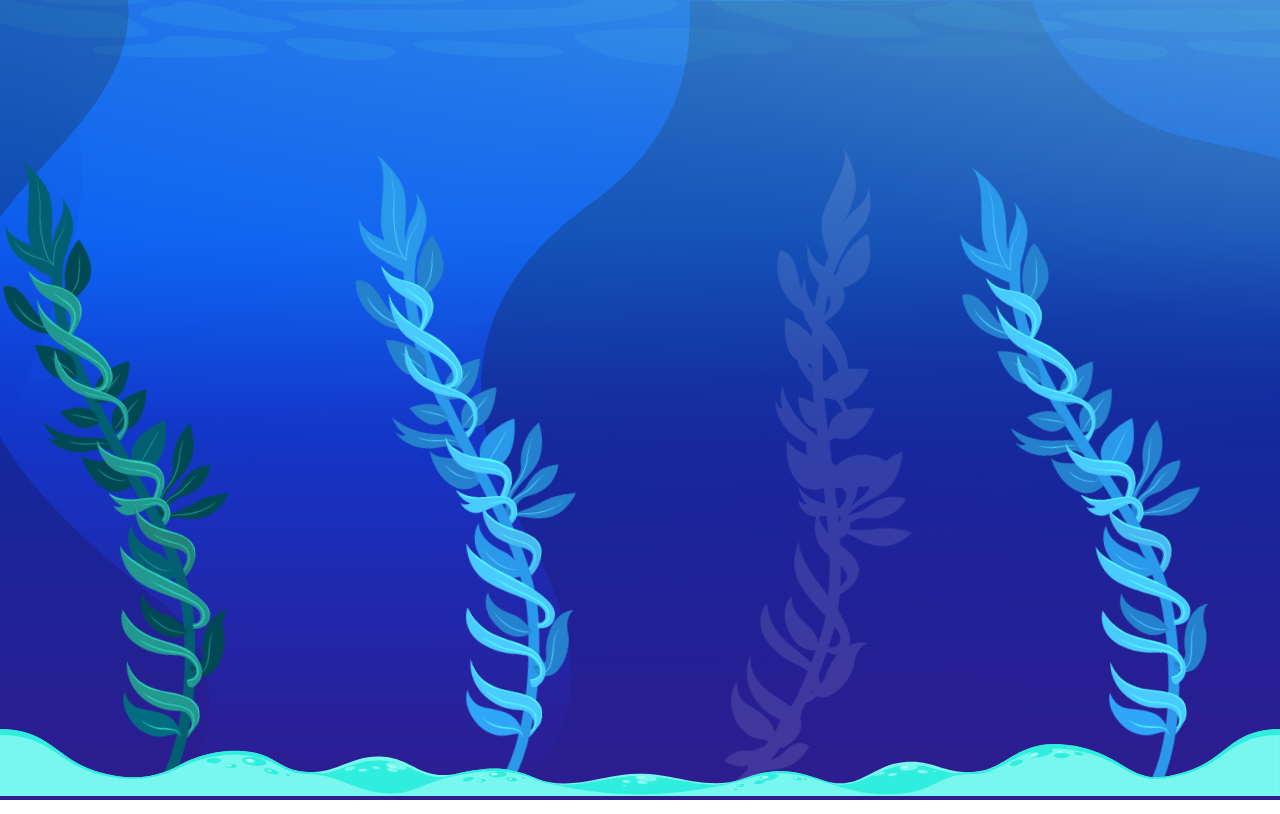
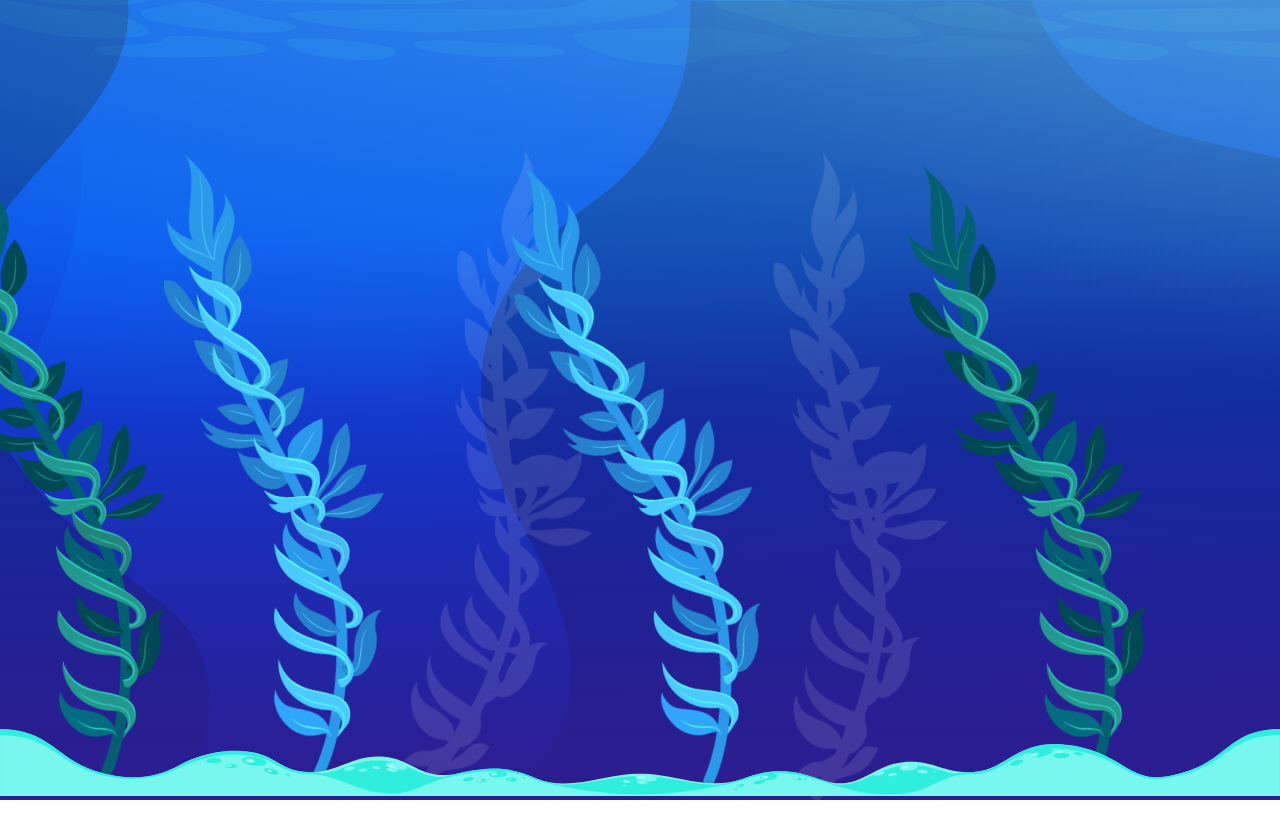
Before and after one commit to wetfish/wet.fish-UNDER-CONSTRUCTION, a Vue app in the folder kelp/: page / in a window 1280 px wide. Shown: the top 814 px of the page. Built offline with nearby package versions, Linux system fonts and the light colour scheme.

Commit message:
Determine speciesUrl in a computed property

```diff
--- a/kelp/src/App.vue
+++ b/kelp/src/App.vue
@@ -52,7 +52,6 @@ export default {
 
   .kelp img {
     max-height: 80vh;
-    padding: 0 4em;
     transform-origin: bottom center;
     animation-name: sway;
     animation-duration: 30s;
--- a/kelp/src/components/Kelp.vue
+++ b/kelp/src/components/Kelp.vue
@@ -1,7 +1,5 @@
 <template>
-  <img v-if="species == 'green'" src="../assets/kelp.svg">
-  <img v-if="species == 'blue'" src="../assets/blue-kelp.svg">
-  <img v-if="species == 'ghost'" src="../assets/ghost-kelp.svg">
+  <img :src="speciesUrl">
 </template>
 
 <script>
@@ -12,7 +10,20 @@
         default: "green" // Green, Blue, Ghost
       },
 
-      height: Number
+      height: Number,
+      flipped: Boolean
+    },
+
+    computed: {
+      speciesUrl() {
+        if(this.species == 'blue') {
+          return require("../assets/blue-kelp.svg");
+        } else if(this.species == 'ghost') {
+          return require("../assets/ghost-kelp.svg");
+        } else {
+          return require("../assets/kelp.svg");
+        }
+      }
     }
   }
 </script>
```
